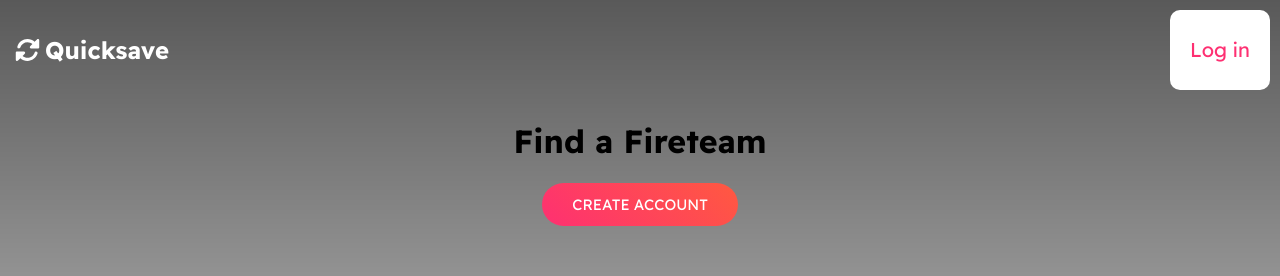
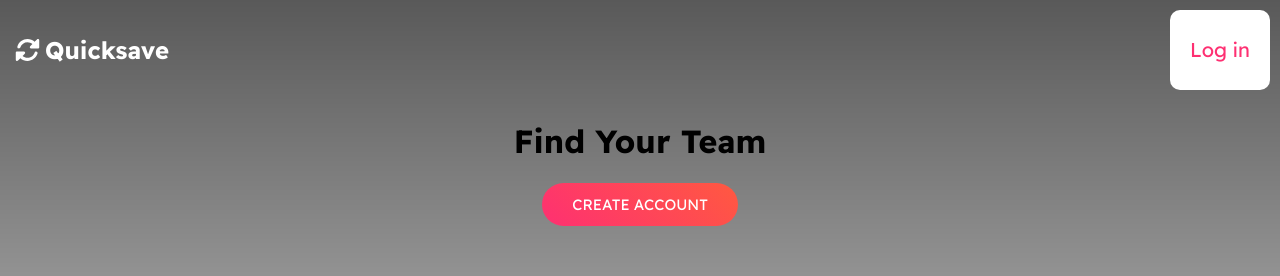
Before and after one commit to HectorDNuno/quicksave, a React (Create React App) app: page / in a window 1280 px wide. Shown: the top 276 px of the page. Built offline with nearby package versions, Linux system fonts and the light colour scheme.

Commit message:
adds classnames to style those sections

```diff
--- a/src/pages/Home.js
+++ b/src/pages/Home.js
@@ -16,12 +16,14 @@ const Home = () => {
   return (
     <div className="overlay">
       <Navbar authToken={authToken} setShowModal={setShowModal} showModal={showModal} setIsSignUp={setIsSignUp} />
-      <h1>Find a Fireteam</h1>
-      <button className="primary-button" onClick={handleClick}>
-        {authToken ? "Sign Out" : "Create Account"}
-      </button>
+      <div className="home">
+        <h1 className="primary-title">Find Your Team</h1>
+        <button className="primary-button" onClick={handleClick}>
+          {authToken ? "Sign Out" : "Create Account"}
+        </button>
 
-      {showModal && <AuthModal setShowModal={setShowModal} isSignUp={isSignUp} />}
+        {showModal && <AuthModal setShowModal={setShowModal} isSignUp={isSignUp} />}
+      </div>
     </div>
   );
 };
```
